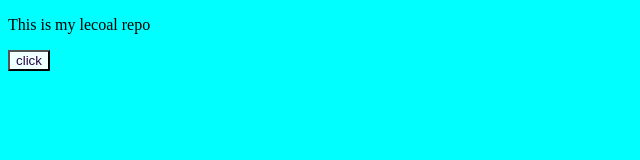
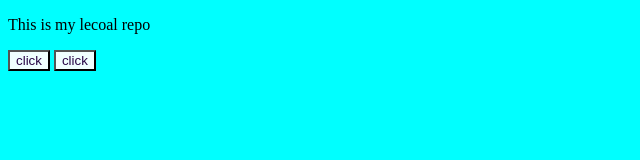
Before and after one commit to kumarmanoj13/local_repo, a plain HTML site: page index.html in a window 1280 px wide. Shown: the whole page, without its empty margins (0-640 px from the left). Drawn offline with Linux system fonts and the light colour scheme.

Commit message:
new button

```diff
--- a/index.html
+++ b/index.html
@@ -9,6 +9,7 @@
 <body>
     <p>This is my lecoal repo</p>
     <button id="btn">click</button>
+    <button class="btn">click</button>
     <script src="script.js"></script>
 </body>
 </html>
```
